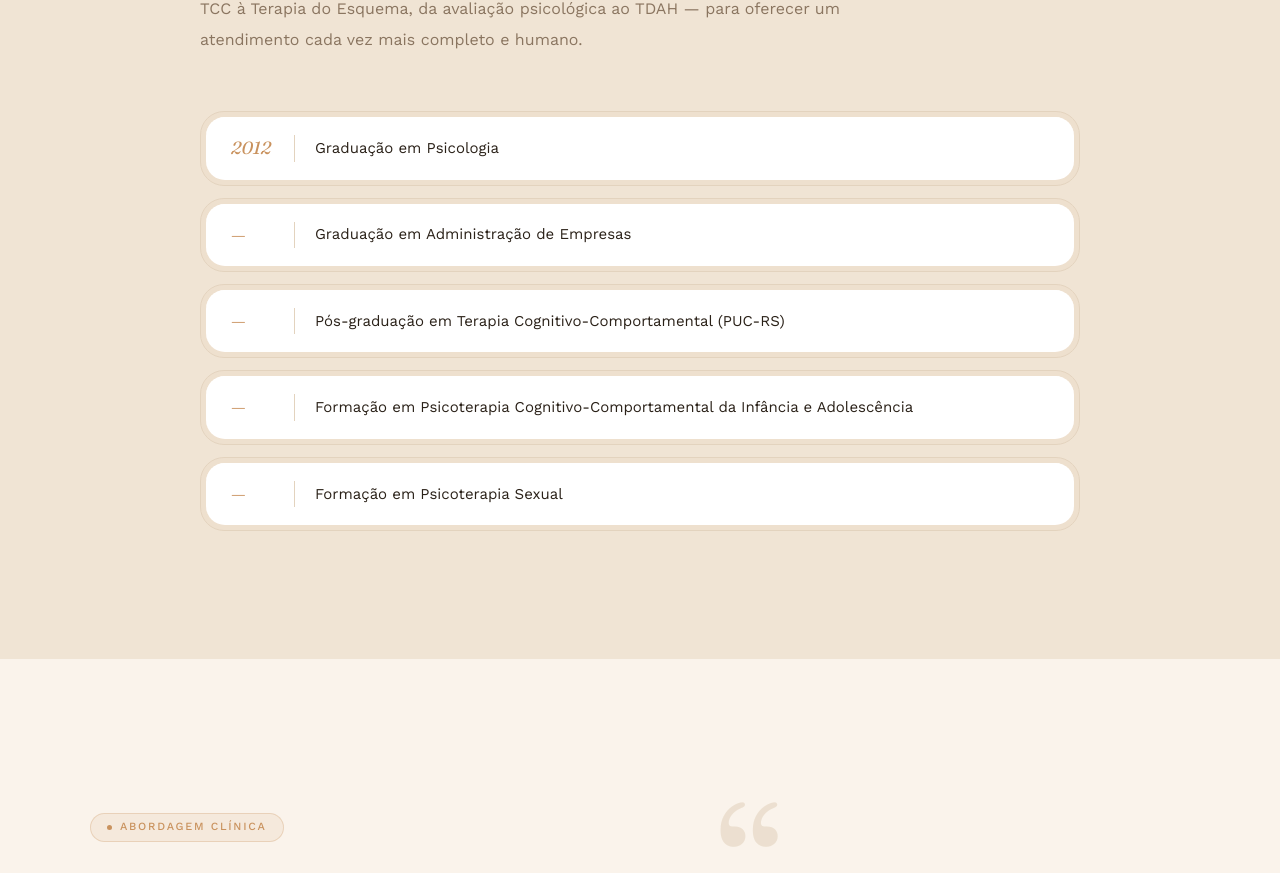
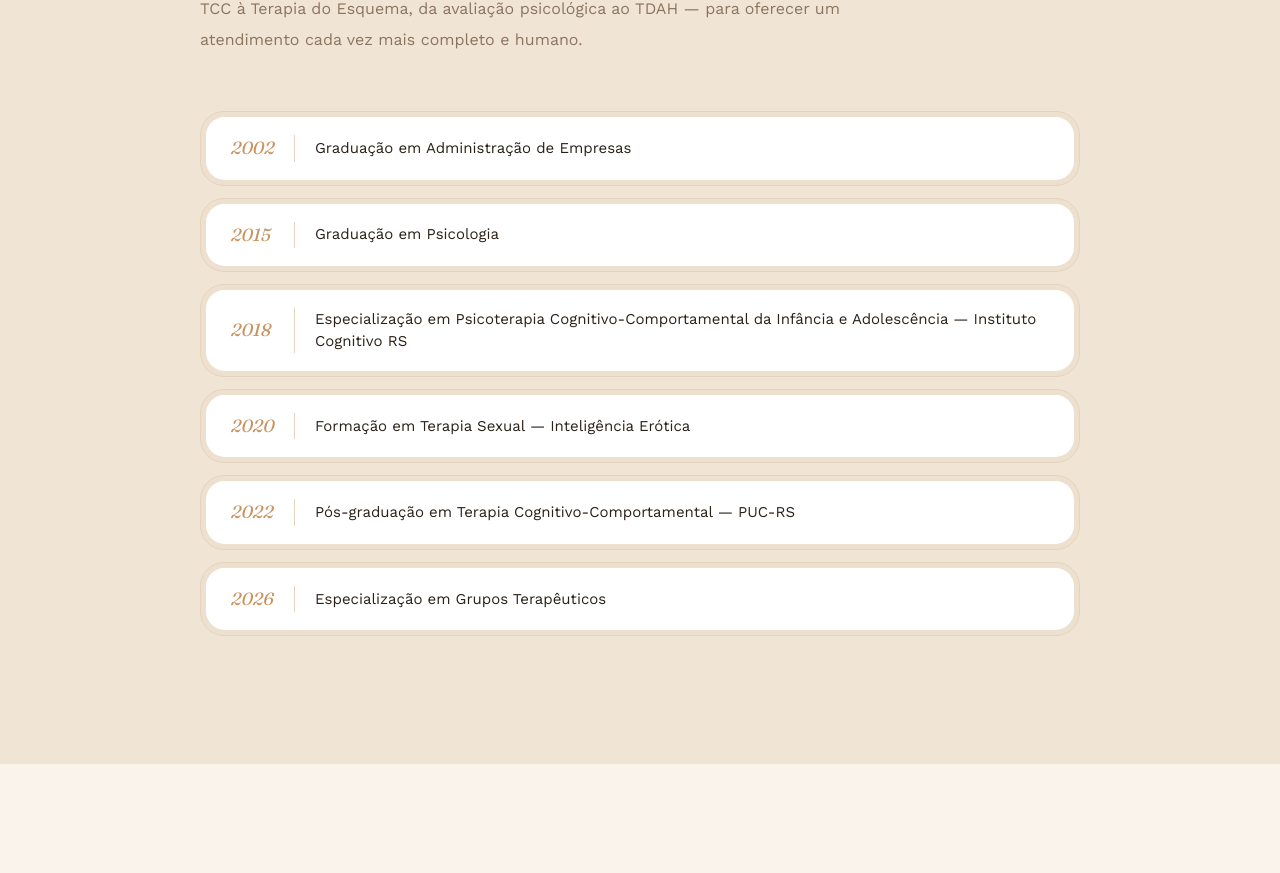
Before and after one commit to AGRyze-tech/permane-ser, a Next.js app: page /sobre in a window 1280 px wide. Shown: the part 1094-1967 px from the top of the page. Built offline with nearby package versions, Linux system fonts and the light colour scheme.

Commit message:
fix: corrigir cronologia das formacoes com anos e instituicoes reais

```diff
--- a/app/sobre/page.tsx
+++ b/app/sobre/page.tsx
@@ -3,11 +3,12 @@ import { motion } from 'framer-motion'
 import { E, eyebrow, Dot, sectionPad, FadeIn, waLink } from '../../lib/motion'
 
 const formacoes = [
-  { year: '2012', label: 'Graduação em Psicologia' },
-  { year: '—', label: 'Graduação em Administração de Empresas' },
-  { year: '—', label: 'Pós-graduação em Terapia Cognitivo-Comportamental (PUC-RS)' },
-  { year: '—', label: 'Formação em Psicoterapia Cognitivo-Comportamental da Infância e Adolescência' },
-  { year: '—', label: 'Formação em Psicoterapia Sexual' },
+  { year: '2002', label: 'Graduação em Administração de Empresas' },
+  { year: '2015', label: 'Graduação em Psicologia' },
+  { year: '2018', label: 'Especialização em Psicoterapia Cognitivo-Comportamental da Infância e Adolescência — Instituto Cognitivo RS' },
+  { year: '2020', label: 'Formação em Terapia Sexual — Inteligência Erótica' },
+  { year: '2022', label: 'Pós-graduação em Terapia Cognitivo-Comportamental — PUC-RS' },
+  { year: '2026', label: 'Especialização em Grupos Terapêuticos' },
 ]
 
 const frentes = [
@@ -219,7 +220,7 @@ export default function SobrePage() {
           {/* Timeline */}
           <div style={{ display: 'flex', flexDirection: 'column', gap: '0.75rem' }}>
             {formacoes.map((f, i) => (
-              <FadeIn key={f.year} delay={i * 0.07}>
+              <FadeIn key={i} delay={i * 0.07}>
                 {/* Double-bezel timeline card */}
                 <div style={{
                   background: 'rgba(192,133,82,0.04)',
```
